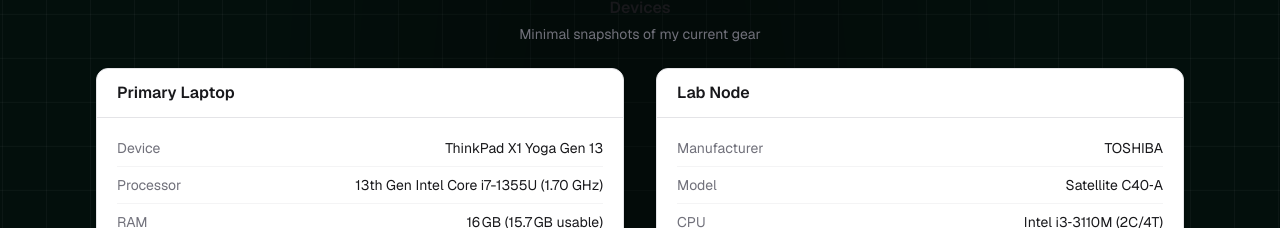
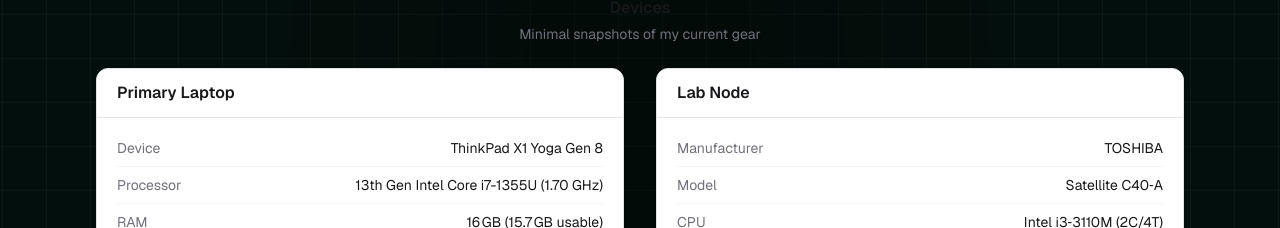
Before and after one commit to GALIB-Dev/portfolio-repo, a Next.js app: page / in a window 1280 px wide. Shown: the part 4073-4301 px from the top of the page. Built offline with nearby package versions, Linux system fonts and the light colour scheme.

Commit message:
chore(tools): update MinimalTools component

```diff
--- a/src/components/MinimalTools.tsx
+++ b/src/components/MinimalTools.tsx
@@ -34,7 +34,7 @@
 ];
 
 const primarySpecs: DeviceSpec[] = [
-  { label: "Device", value: "ThinkPad X1 Yoga Gen 13" },
+  { label: "Device", value: "ThinkPad X1 Yoga Gen 8 " },
   { label: "Processor", value: "13th Gen Intel Core i7-1355U (1.70 GHz)" },
   { label: "RAM", value: "16 GB (15.7 GB usable)" },
   { label: "System type", value: "64-bit OS, x64-based processor" },
```
